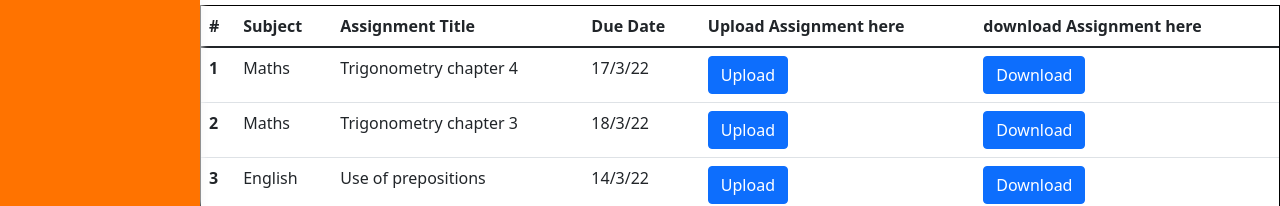
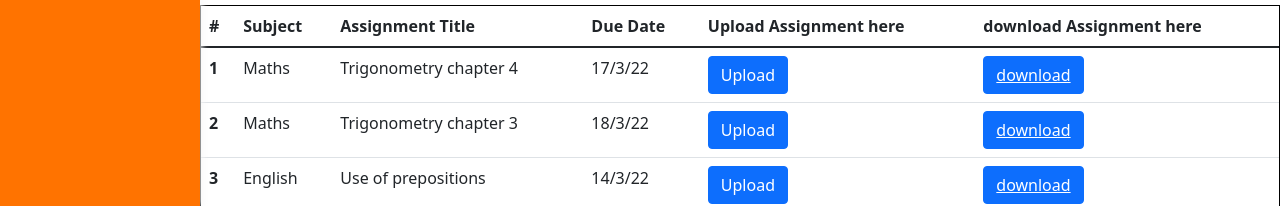
Before and after one commit to Jaydeep-P/E-Learning-Platform, a Next.js app in the folder frontend/: page /student/1 in a window 1280 px wide. Shown: the part 594-800 px from the top of the page. Built offline with nearby package versions, Linux system fonts and the light colour scheme.

Commit message:
download button

```diff
--- a/frontend/components/studentcomponents/SContent.js
+++ b/frontend/components/studentcomponents/SContent.js
@@ -146,7 +146,7 @@ function SContent() {
                                 <button type="button" className="btn btn-primary">Upload</button>
                                 </td>
                                 <td>
-                                <button type="button" className="btn btn-primary">Download</button>
+                                <button type="button" className="btn btn-primary txt-white"><a href='../../public/t.png' className={styles.download}  download>download</a></button>
                                 </td>
                                 </tr>
                             )
--- a/frontend/components/studentcomponents/SHeader.js
+++ b/frontend/components/studentcomponents/SHeader.js
@@ -10,7 +10,7 @@ function SHeader() {
 					<h2>
 						Hello Student
 					</h2>
-					<p>welcome to the board.</p>
+					<p className='mb-5'>welcome to the board.</p>
 				</div>
 			</div>
 		</div>
--- a/frontend/styles/Tleftnavbar.module.css
+++ b/frontend/styles/Tleftnavbar.module.css
@@ -201,3 +201,7 @@
 .links{
     color: blue;
 }
+.download
+{
+    color: white;
+}
```
